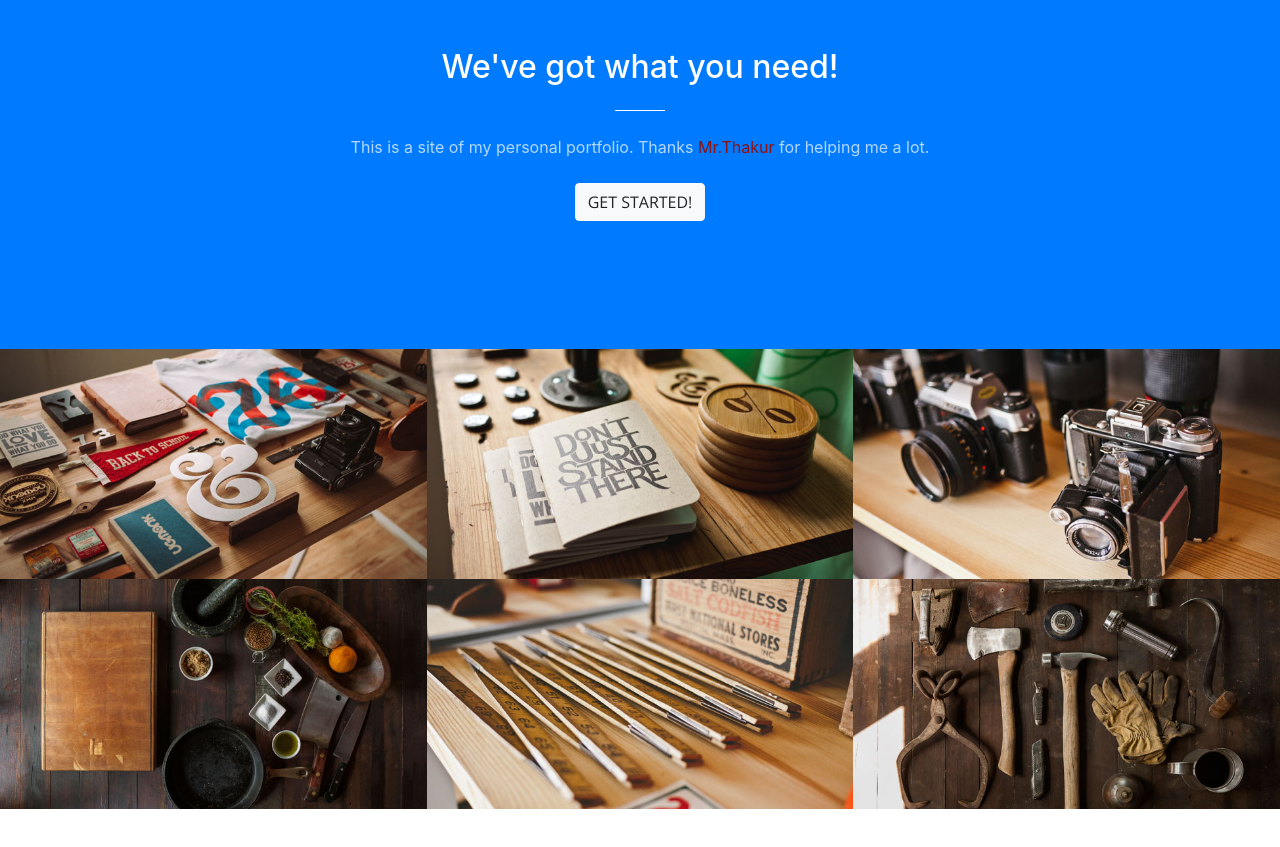
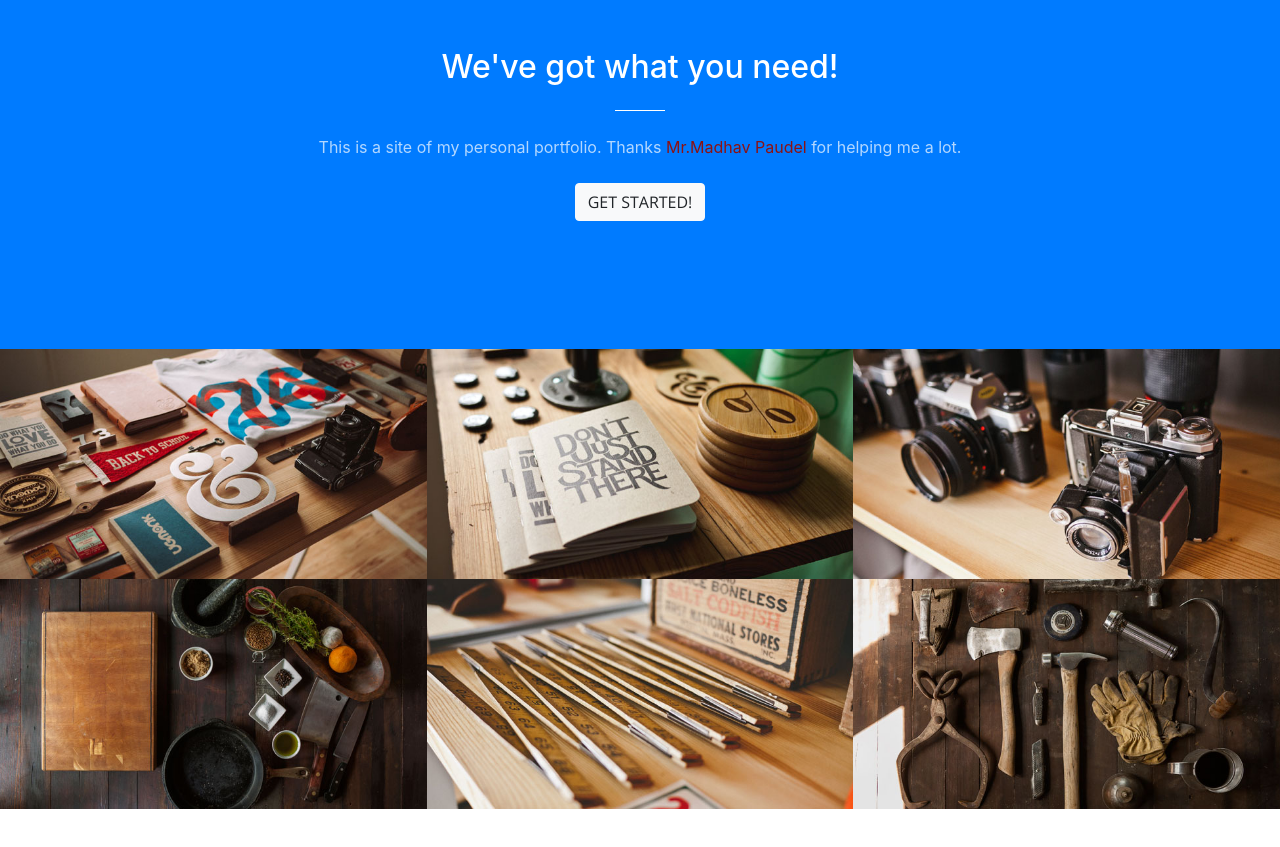
Before and after one commit to omprakashthakur/omprakashthakur.com.np, a website with bundled scripts: page index.html in a window 1280 px wide. Shown: the part 880-1727 px from the top of the page. Built offline with nearby package versions, Linux system fonts and the light colour scheme.

Commit message:
Update index.html
credit to madhav

```diff
--- a/index.html
+++ b/index.html
@@ -80,7 +80,7 @@
           <div class="col-lg-8 mx-auto text-center">
             <h2 class="section-heading text-white">We've got what you need!</h2>
             <hr class="light my-4">
-            <p class="text-faded mb-4">This is a site of my personal portfolio. Thanks<a href="https://www.facebook.com/omprakash.thakur" style="color: #8c1212;"> Mr.Thakur </a>for helping me a lot.</p>
+            <p class="text-faded mb-4">This is a site of my personal portfolio. Thanks<a href="https://www.poudelmadhav.com.np" style="color: #8c1212;"> Mr.Madhav Paudel </a>for helping me a lot.</p>
             <a class="btn btn-light btn-xl js-scroll-trigger" href="#portfolio">Get Started!</a>
           </div>
         </div>
```
